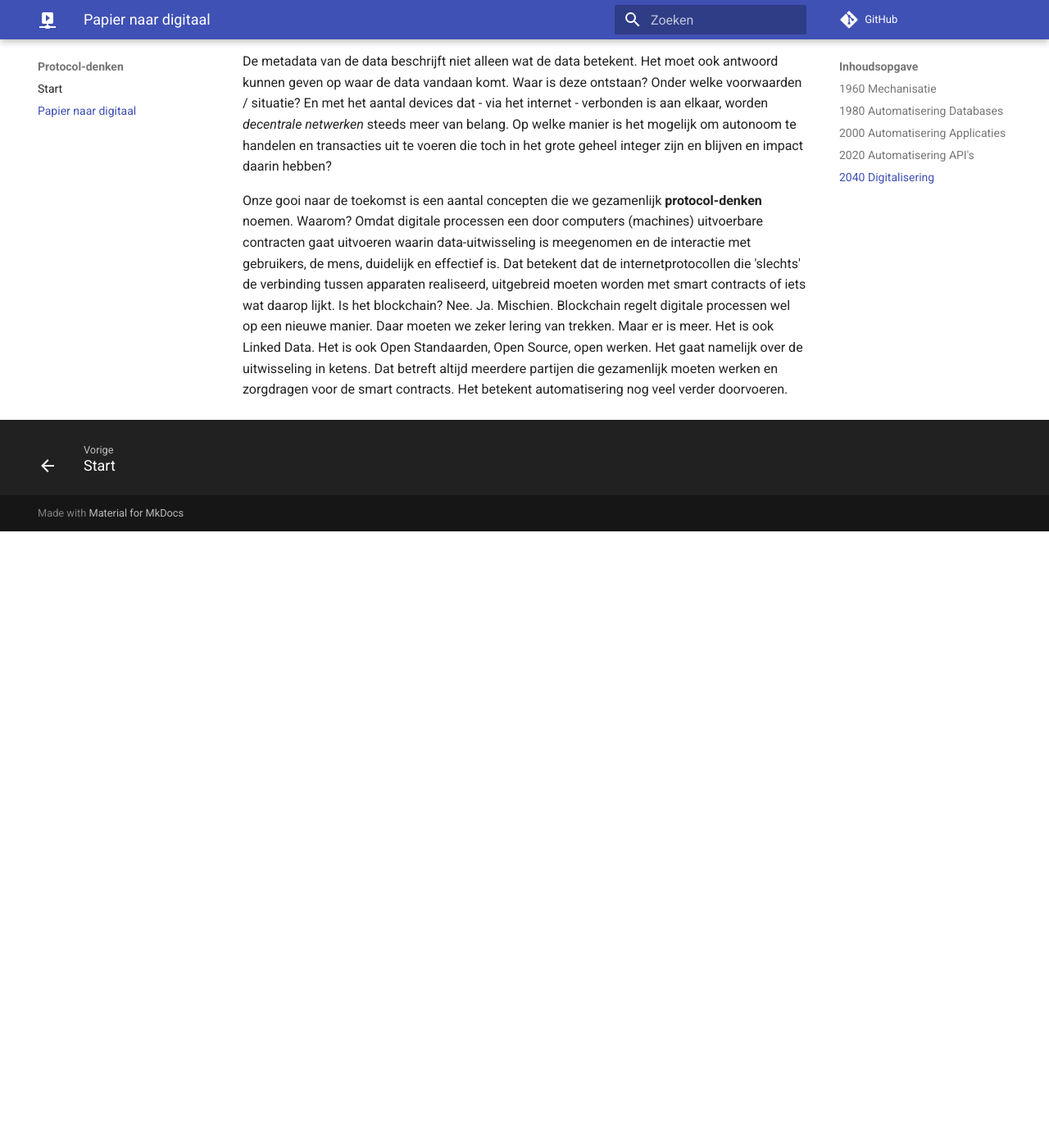
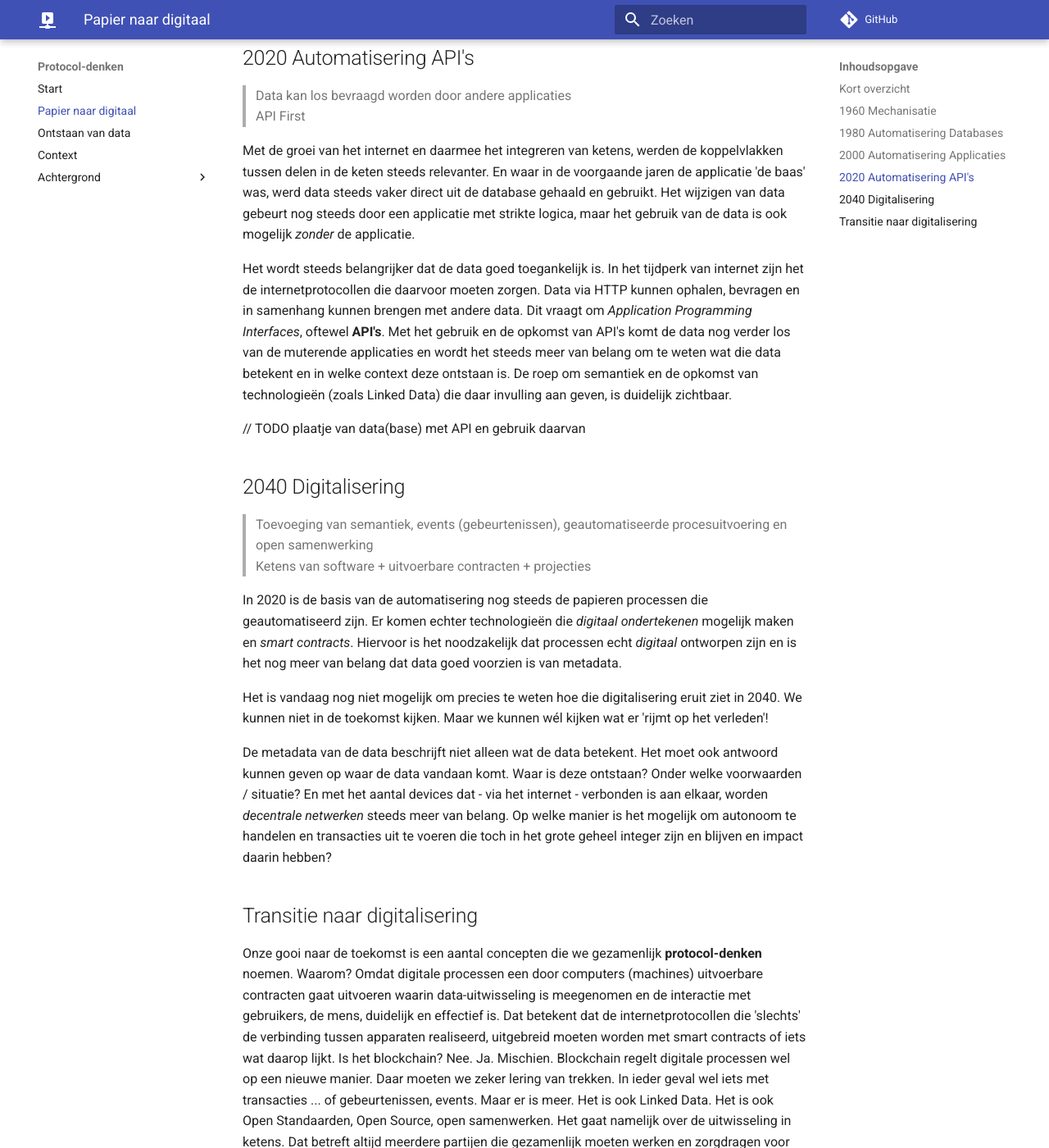
Before and after one commit to kadaster-labs/protocol-denken, an MkDocs documentation site: the page built from docs/papier-naar-digitaal.md, in a window 1280 px wide and 1400 px high, scrolled down 3182 px. Shown: the whole window at 82% size. Built offline with MkDocs 1.6.1 and Material for MkDocs 9.7.7, drawn with Linux system fonts in a browser that asks for light colours; emoji names are drawn with the system emoji font; comment, search, counter and statistics services are not loaded; before the commit the page ends 3830 px from its top, so only the background shows below that; some of the changed text lies outside the part shown.

Commit message:
ontstaan van data +event sourcing + more

```diff
--- a/docs/papier-naar-digitaal/index.md
+++ b/docs/papier-naar-digitaal.md
@@ -9,7 +10,23 @@
 > History doesn't repeat itself, but it often rhymes -
 > ([arguably](https://quoteinvestigator.com/2014/01/12/history-rhymes/)) Mark Twain
 
+## Kort overzicht
+
+- [1960 Mechanisatie](#1960-mechanisatie)<br>Van handgeschreven naar typemachines,
+  gestandaardiseerde formulieren
+- [1980 Automatisering databases](#1980-automatisering-databases)<br>Boeken van registers in
+ databases <br>Applicatie en database zijn vervlochten
+- [2000 Automatisering Applicaties](#2000-automatisering-applicaties)<br>Applicatie bevat logica en
+  zorgt voor data integriteit<br>Applicatie en database staan los van elkaar
+- [2020 Automatisering API's](#2020-automatisering-apis)<br>Data kan los bevraagd worden door andere
+  applicaties<br>API First
+- [2040 Digitalisering](#2040-digitalisering)<br>Toevoeging van semantiek, events (gebeurtenissen),
+  geautomatiseerde procesuitvoering en open samenwerking<br>Ketens van software + uitvoerbare
+  contracten + projecties
+
 ## 1960 Mechanisatie
+
+> Van handgeschreven naar typemachines, gestandaardiseerde formulieren
 
 Zo rond de jaren '60 van de vorige eeuw kwam de mechanisatie goed op gang. Waar voorheen
 handgeschreven papieren de standaard waren, kwamen er standaard formulieren en typemachines om
@@ -27,9 +44,11 @@
 eigendom en referentie naar het stuk, de akte. Deze boeken werden _leggers_ genoemd. Een grootboek
 van de eigendommen van de percelen in Nederland.
 
-![1960 Vastgoed proces](../images/1960-vastgoed-proces.png)
+![1960 Vastgoed proces](images/1960-vastgoed-proces.png)
 
 ## 1980 Automatisering Databases
+
+> Boeken van registers in databases <br>Applicatie en database zijn vervlochten
 
 Zo naar de jaren '80 was automatisering een gemeen goed. Computersystemen als mainframes en ook de
 _Personal Computer_, de PC, werden toegankelijk en bruikbaar. De aandacht voor de automatisering
@@ -42,7 +61,7 @@
 internet. De nadruk en aandacht van deze automatisering was **het transport van documenten tussen
 organisaties**.
 
-![1980 Automatisering deel I](../images/1980-automatisering-deel1.png)
+![1980 Automatisering deel I](images/1980-automatisering-deel1.png)
 
 De technologische staat van die tijd is een rijke en grote database met veel functionaliteiten en
 een kleine applicatie laag daar omheen voor de gebruikersinteractie.
@@ -50,6 +69,9 @@
 // TODO plaatje van grote database en kleine applicatie
 
 ## 2000 Automatisering Applicaties
+
+> Applicatie bevat logica en zorgt voor data integriteit<br>Applicatie en database staan los van
+  elkaar
 
 In de jaren 2000 werd software ontwikkeling een belangrijker onderdeel. Een database was 'maar' een
 deel van de gebruikerservaring en mogelijkheden. Een applicatie was veel rijker in logica en
@@ -66,6 +88,8 @@
 // TODO plaatje van gescheiden applicatie en database
 
 ## 2020 Automatisering API's
+
+> Data kan los bevraagd worden door andere applicaties<br>API First
 
 Met de groei van het internet en daarmee het integreren van ketens, werden de koppelvlakken tussen
 delen in de keten steeds relevanter. En waar in de voorgaande jaren de applicatie 'de baas' was,
@@ -85,6 +109,9 @@
 
 ## 2040 Digitalisering
 
+> Toevoeging van semantiek, events (gebeurtenissen), geautomatiseerde procesuitvoering en open
+  samenwerking<br>Ketens van software + uitvoerbare contracten + projecties
+
 In 2020 is de basis van de automatisering nog steeds de papieren processen die geautomatiseerd zijn.
 Er komen echter technologieën die _digitaal ondertekenen_ mogelijk maken en _smart contracts_.
 Hiervoor is het noodzakelijk dat processen echt _digitaal_ ontworpen zijn en is het nog meer van
@@ -94,13 +121,18 @@
 
 De metadata van de data beschrijft niet alleen wat de data betekent. Het moet ook antwoord kunnen geven op waar de data vandaan komt. Waar is deze ontstaan? Onder welke voorwaarden / situatie? En met het aantal devices dat - via het internet - verbonden is aan elkaar, worden _decentrale netwerken_ steeds meer van belang. Op welke manier is het mogelijk om autonoom te handelen en transacties uit te voeren die toch in het grote geheel integer zijn en blijven en impact daarin hebben?
 
+## Transitie naar digitalisering
+
 Onze gooi naar de toekomst is een aantal concepten die we gezamenlijk **protocol-denken** noemen.
 Waarom? Omdat digitale processen een door computers (machines) uitvoerbare contracten gaat uitvoeren
 waarin data-uitwisseling is meegenomen en de interactie met gebruikers, de mens, duidelijk en
 effectief is. Dat betekent dat de internetprotocollen die 'slechts' de verbinding tussen apparaten
 realiseerd, uitgebreid moeten worden met smart contracts of iets wat daarop lijkt. Is het
 blockchain? Nee. Ja. Mischien. Blockchain regelt digitale processen wel op een nieuwe manier. Daar
-moeten we zeker lering van trekken. Maar er is meer. Het is ook Linked Data. Het is ook Open
-Standaarden, Open Source, open werken. Het gaat namelijk over de uitwisseling in ketens. Dat betreft
-altijd meerdere partijen die gezamenlijk moeten werken en zorgdragen voor de smart contracts. Het
-betekent automatisering nog veel verder doorvoeren.
+moeten we zeker lering van trekken. In ieder geval wel iets met transacties ... of gebeurtenissen,
+events. Maar er is meer. Het is ook Linked Data. Het is ook Open Standaarden, Open Source, open
+samenwerken. Het gaat namelijk over de uitwisseling in ketens. Dat betreft altijd meerdere partijen
+die gezamenlijk moeten werken en zorgdragen voor de smart contracts. Het betekent automatisering nog
+veel verder doorvoeren.
+
+Lees verder ... :smiley:
--- a/mkdocs.yml
+++ b/mkdocs.yml
@@ -4,6 +4,15 @@
 site_url: https://kadaster-labs.github.io/protocol-denken/
 repo_url: https://github.com/kadaster-labs/protocol-denken
 edit_uri: edit/main/docs/
+nav:
+  - index.md
+  - papier-naar-digitaal.md
+  - ontstaan-van-data.md
+  - context.md
+  - Achtergrond:
+    - achtergrond/index.md
+    - achtergrond/open-source.md
+    - achtergrond/event-sourcing.md
 theme:
   name: material
   palette:
```
Also changed, not shown: other parts of docs/papier-naar-digitaal.md (+1 -0 lines), docs/achtergrond/event-sourcing.md (added, +30 -0 lines), docs/achtergrond/index.md (added, +9 -0 lines), docs/achtergrond/open-source.md (added, +13 -0 lines), docs/context.md (added, +27 -0 lines), docs/ontstaan-van-data.md (added, +41 -0 lines), docs/images/ddd-bounded-contexts.png (added), docs/images/event-sourcing-multiple-projections.png (added), docs/images/event-sourcing-paradigm-shift.png (added), 1 other file.
